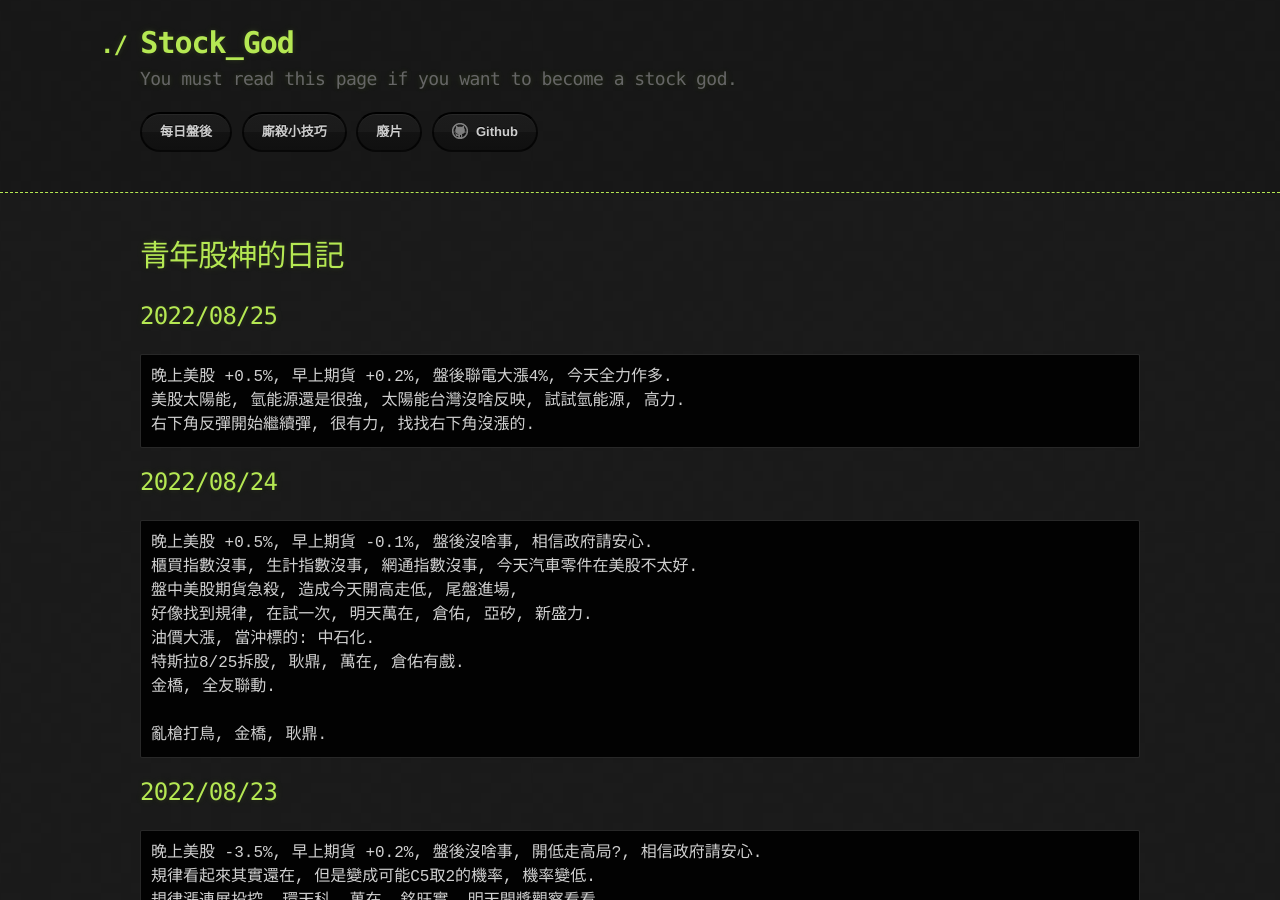
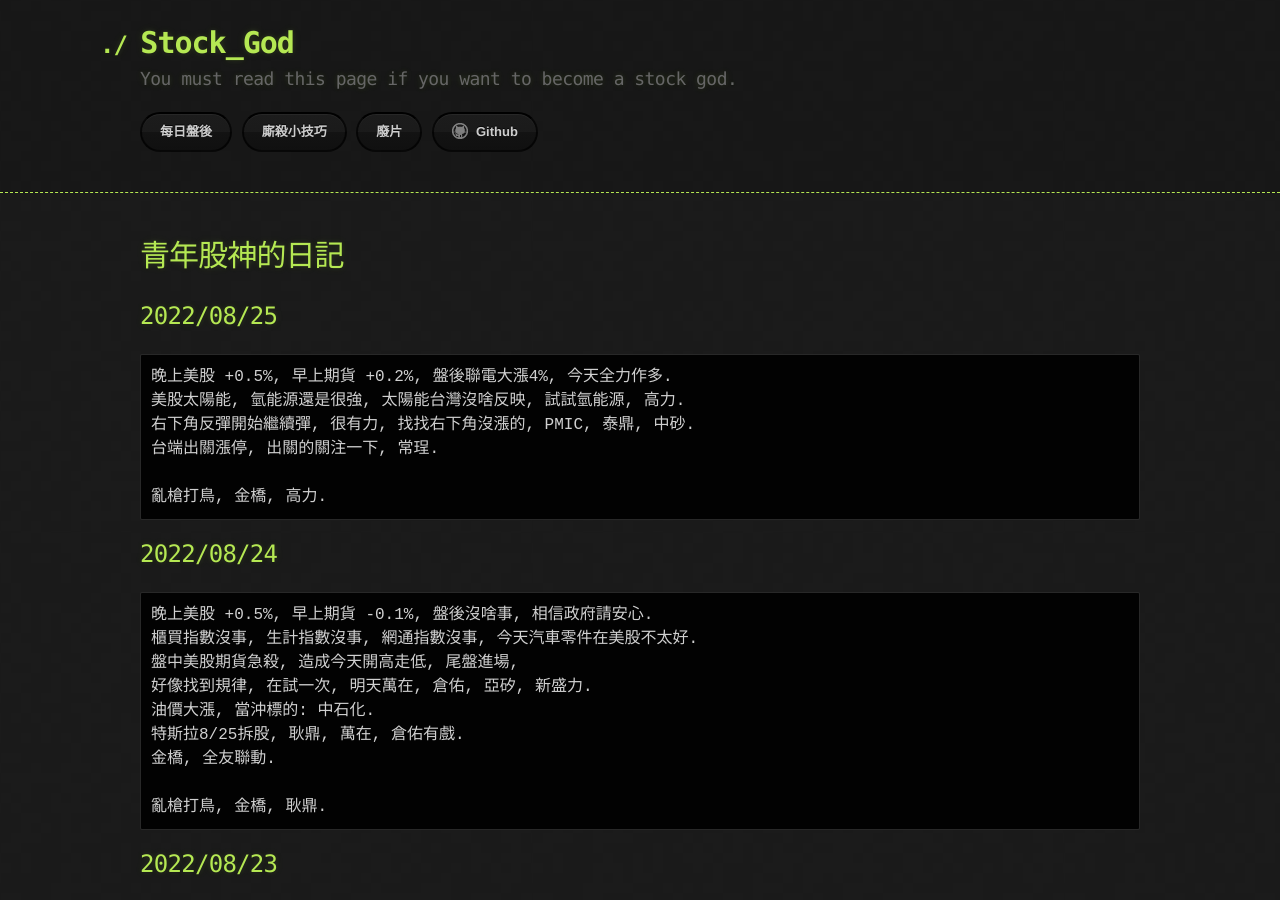
Before and after one commit to lepg5487/Stock_God, a Jekyll site: the page built from index.md, in a window 1280 px wide and 900 px high. Built offline with Jekyll 4.4.1, drawn with Linux system fonts in a browser that asks for light colours; our own code applies the rules of GitHub Pages for plain Markdown files.

Commit message:
Update index.md

````diff
--- a/index.md
+++ b/index.md
@@ -8,7 +8,10 @@ layout: testlayouts
 ```
 晚上美股 +0.5%, 早上期貨 +0.2%, 盤後聯電大漲4%, 今天全力作多.
 美股太陽能, 氫能源還是很強, 太陽能台灣沒啥反映, 試試氫能源, 高力.
-右下角反彈開始繼續彈, 很有力, 找找右下角沒漲的.
+右下角反彈開始繼續彈, 很有力, 找找右下角沒漲的, PMIC, 泰鼎, 中砂.
+台端出關漲停, 出關的關注一下, 常珵.
+
+亂槍打鳥, 金橋, 高力.
 ```
 
 ## 2022/08/24
````
